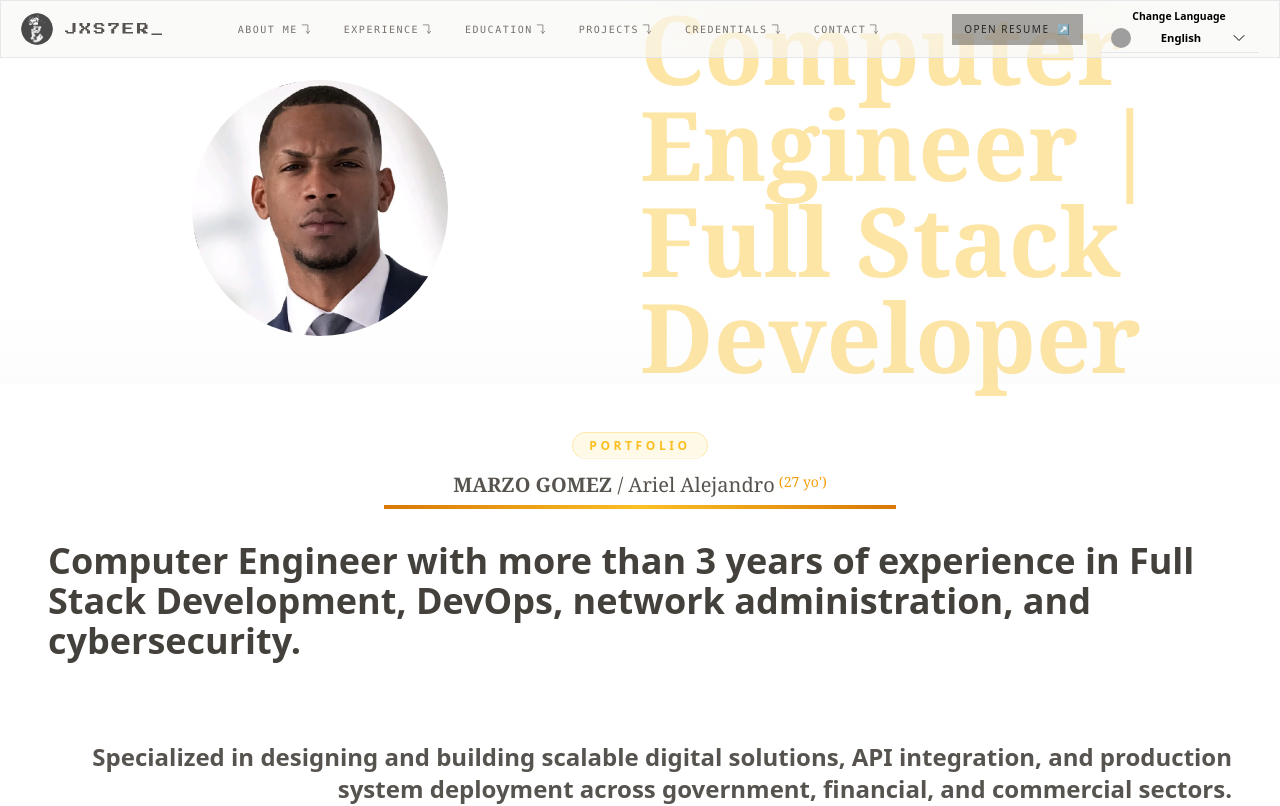
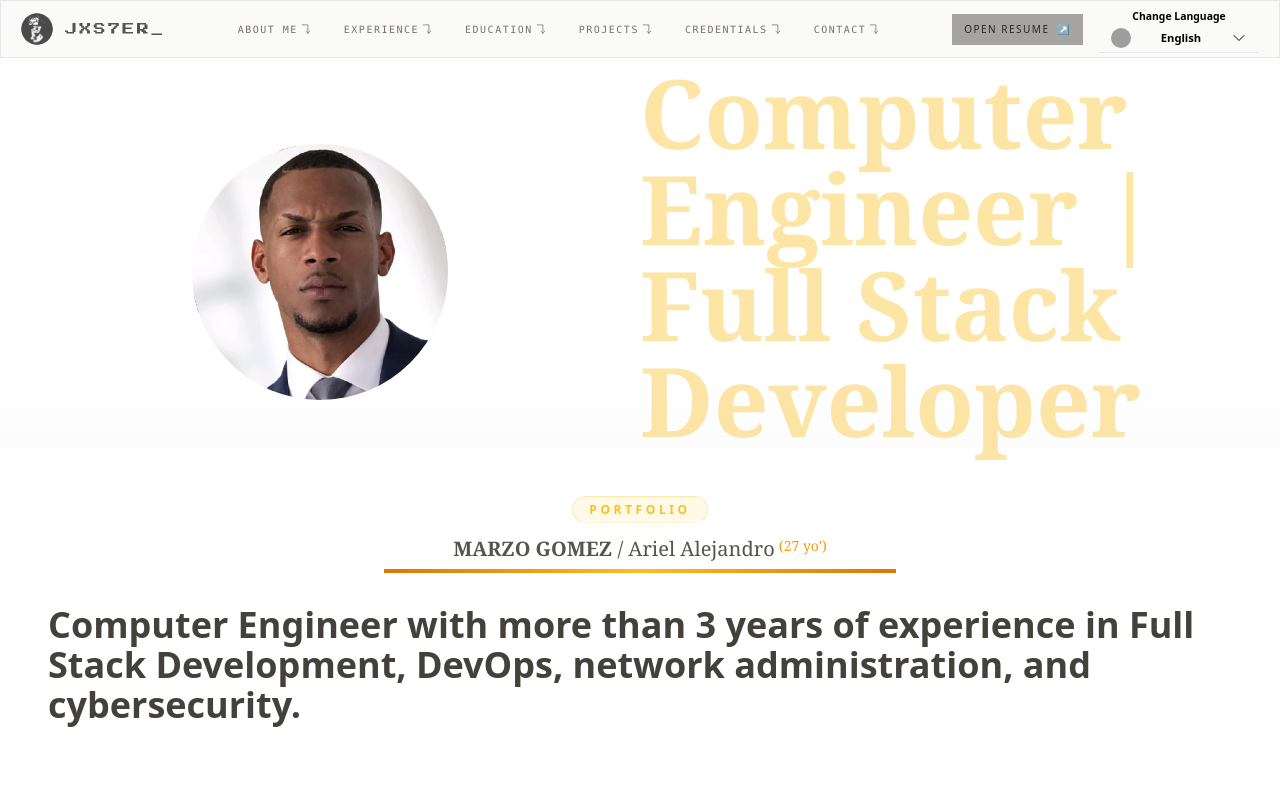
Before and after one commit to Jxs7er/portfolio, a React (Vite) app: page / in a window 1280 px wide. Shown: the top 806 px of the page. Built offline with nearby package versions, Linux system fonts and the light colour scheme; grey boxes are pictures that could not be loaded.

Commit message:
fix: hero banner seccion padding in Y axis

```diff
--- a/src/components/hero/HeroBannerSection.jsx
+++ b/src/components/hero/HeroBannerSection.jsx
@@ -29,7 +29,7 @@ const HeroBannerSection = () => {
     <section
       id="about"
       className="flex flex-col gap-x-1 md:gap-x-0
-      items-center w-full"
+      items-center w-full py-16"
     >
       {/* Gallery */}
       <div
```
